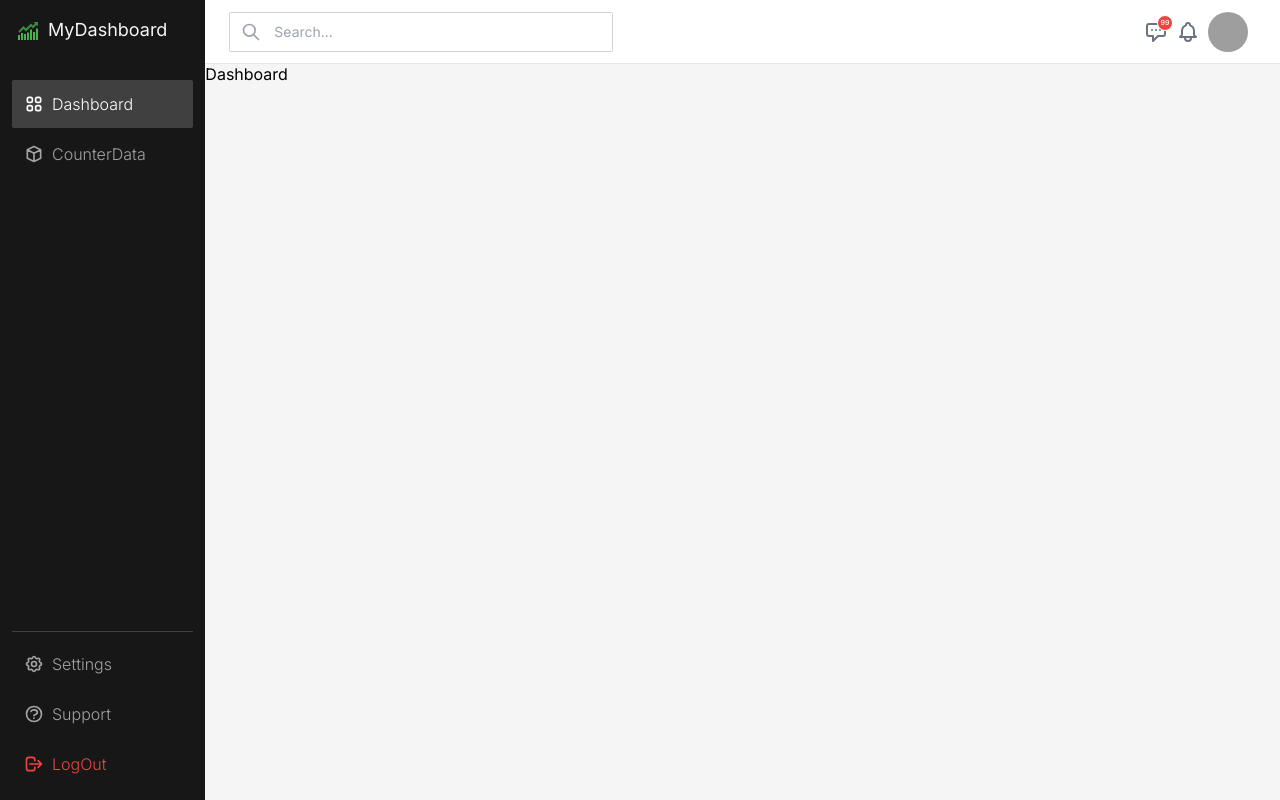
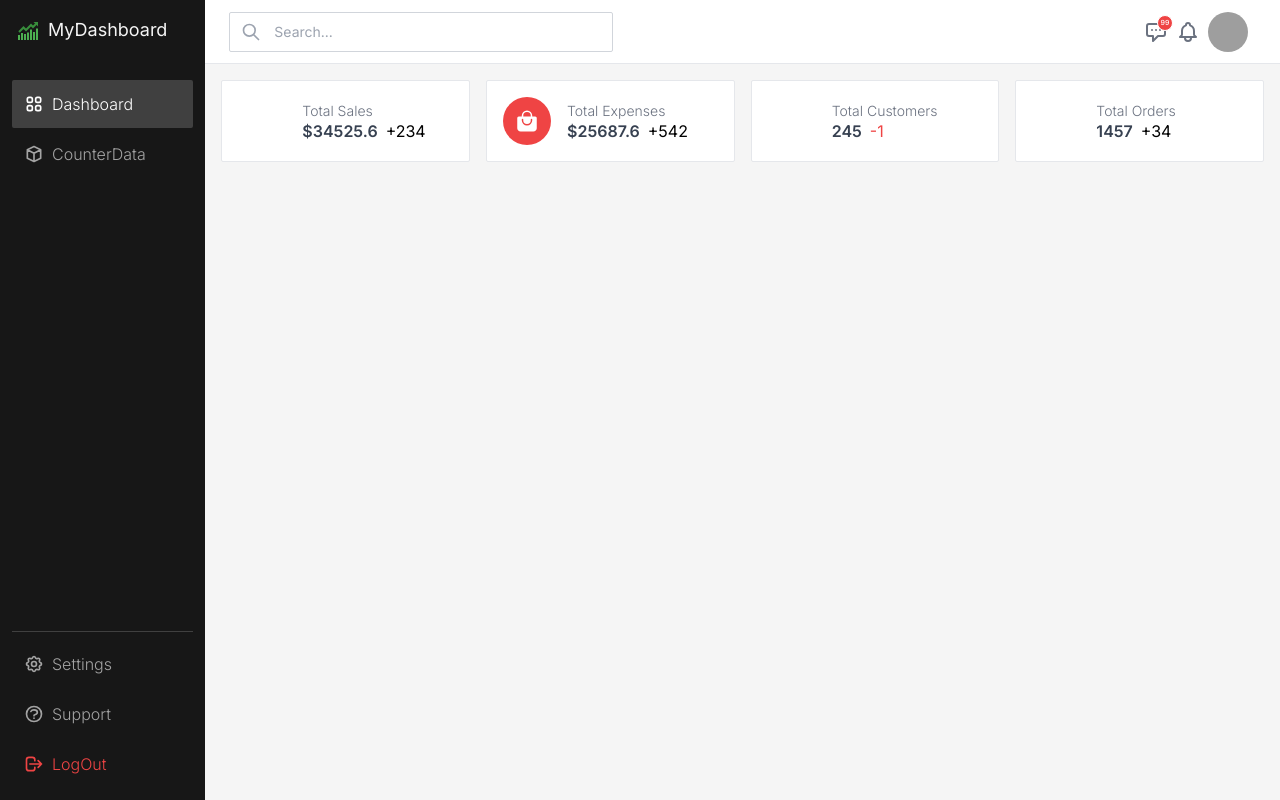
Before and after one commit to TVasyl/react_dashboard, a React (Create React App) app: page / in a window 1280 px wide. Built offline with nearby package versions, Linux system fonts and the light colour scheme; grey boxes are pictures that could not be loaded.

Commit message:
add dashboard stats grid

```diff
--- /dev/null
+++ b/src/components/StatisticBox/StatisticBox.jsx
@@ -0,0 +1,32 @@
+import React from "react";
+
+import { IoBagHandle } from "react-icons/io5";
+
+export const StatisticBox = ({ iconColor = "sky", title = '', currency = '', amount = 0, profit = '' }) => {
+    return (
+        <div className="bg-white rounded-sm p-4 flex-1 border border-gray-200 flex items-center gap-4">
+            <div
+                className={`rounded-full h-12 w-12 flex items-center justify-center bg-${iconColor}-500`}
+            >
+                <IoBagHandle className="text-2xl text-white" />
+            </div>
+            <div>
+                <span className="text-sm text-gray-500 font-light">
+                    {title}
+                </span>
+                <div className="flex items-center">
+                    <strong className="text-sl text-gray-700 font-semibold">
+                        {`${currency}${amount}`}
+                    </strong>
+                    <span
+                        className={`text-sl text-${
+                            profit[0] == "-" ? "red" : "green"
+                        }-500 pl-2`}
+                    >
+                        {profit}
+                    </span>
+                </div>
+            </div>
+        </div>
+    );
+};
--- a/src/components/UserMenu/UserMenu.jsx
+++ b/src/components/UserMenu/UserMenu.jsx
@@ -14,9 +14,10 @@ export const UserMenu = ({ image }) => {
         <div className="h-10 w-10 relative">
             <div
                 className="h-full w-full rounded-full overflow-hidden  text-gray-500 active:text-gray-400 "
-                onClick={() => {setUserMenuOpen((prev) => !prev);}}
+                onClick={() => {
+                    setUserMenuOpen((prev) => !prev);
+                }}
             >
-
                 {/* Show user image or default icon */}
                 {!image ? (
                     <HiOutlineUserCircle fontSize={40} />
@@ -29,7 +30,7 @@ export const UserMenu = ({ image }) => {
 
                 {/* Show the drop down menu when click on user icon */}
                 {userMenuOpen && (
-                    <div className="absolute top-14 right-0 z-10 w-40" >
+                    <div className="absolute top-14 right-0 z-10 w-60 border border-gray-200">
                         <ul className="bg-white px-4 py-2 flex flex-col text-gray-500 rounded-md ">
                             {USER_MENU_ITEMS.map((item) => (
                                 <li
--- /dev/null
+++ b/src/containers/DashboardStatsGrid/DashboardStatsGrid.jsx
@@ -0,0 +1,37 @@
+import React from 'react'
+
+import {IoBagHandle} from 'react-icons/io5'
+import { StatisticBox } from '../../components/StatisticBox/StatisticBox';
+
+export const DashboardStatsGrid = () => {
+  return (
+      <div className="flex gap-4 w-full">
+          <StatisticBox
+              iconColor={"sky"}
+              title={"Total Sales"}
+              currency={"$"}
+              amount={34525.6}
+              profit={"+234"}
+          />
+          <StatisticBox
+              iconColor={"red"}
+              title={"Total Expenses"}
+              currency={"$"}
+              amount={25687.6}
+              profit={"+542"}
+          />
+          <StatisticBox
+              iconColor={"yellow"}
+              title={"Total Customers"}
+              amount={245}
+              profit={"-1"}
+          />
+          <StatisticBox
+              iconColor={"green"}
+              title={"Total Orders"}
+              amount={1457}
+              profit={"+34"}
+          />
+      </div>
+  );
+}
--- a/src/containers/dashboard/Dashboard.jsx
+++ /dev/null
@@ -1,7 +0,0 @@
-import React from 'react'
-
-export const  Dashboard = () => {
-  return (
-    <div>Dashboard</div>
-  )
-}
--- a/src/layouts/dashboard/DashboardLayout.jsx
+++ b/src/layouts/dashboard/DashboardLayout.jsx
@@ -1,8 +1,8 @@
 import React from "react";
 import { Outlet } from "react-router-dom";
 
-import { Sidebar } from "../../components/sidebar/Sidebar";
-import { Header } from "../../components/header/Header";
+import { Sidebar } from "../../components/Sidebar/Sidebar";
+import { Header } from "../../components/Header/Header";
 
 export const DashboardLayout = () => {
     return (
--- /dev/null
+++ b/src/pages/Dashboard/Dashboard.jsx
@@ -0,0 +1,8 @@
+import React from 'react'
+import { DashboardStatsGrid } from '../../containers/DashboardStatsGrid/DashboardStatsGrid'
+
+export const  Dashboard = () => {
+  return (
+    <div className='flex flex-col gap-4 p-4'><DashboardStatsGrid/></div>
+  )
+}
```
Also changed, not shown: src/App.js (+5 -5 lines), src/pages/CounterData/CounterData.jsx (renamed from src/containers/counterData/CounterData.jsx), src/pages/Error/Error.jsx (renamed from src/components/error/Error.jsx).
